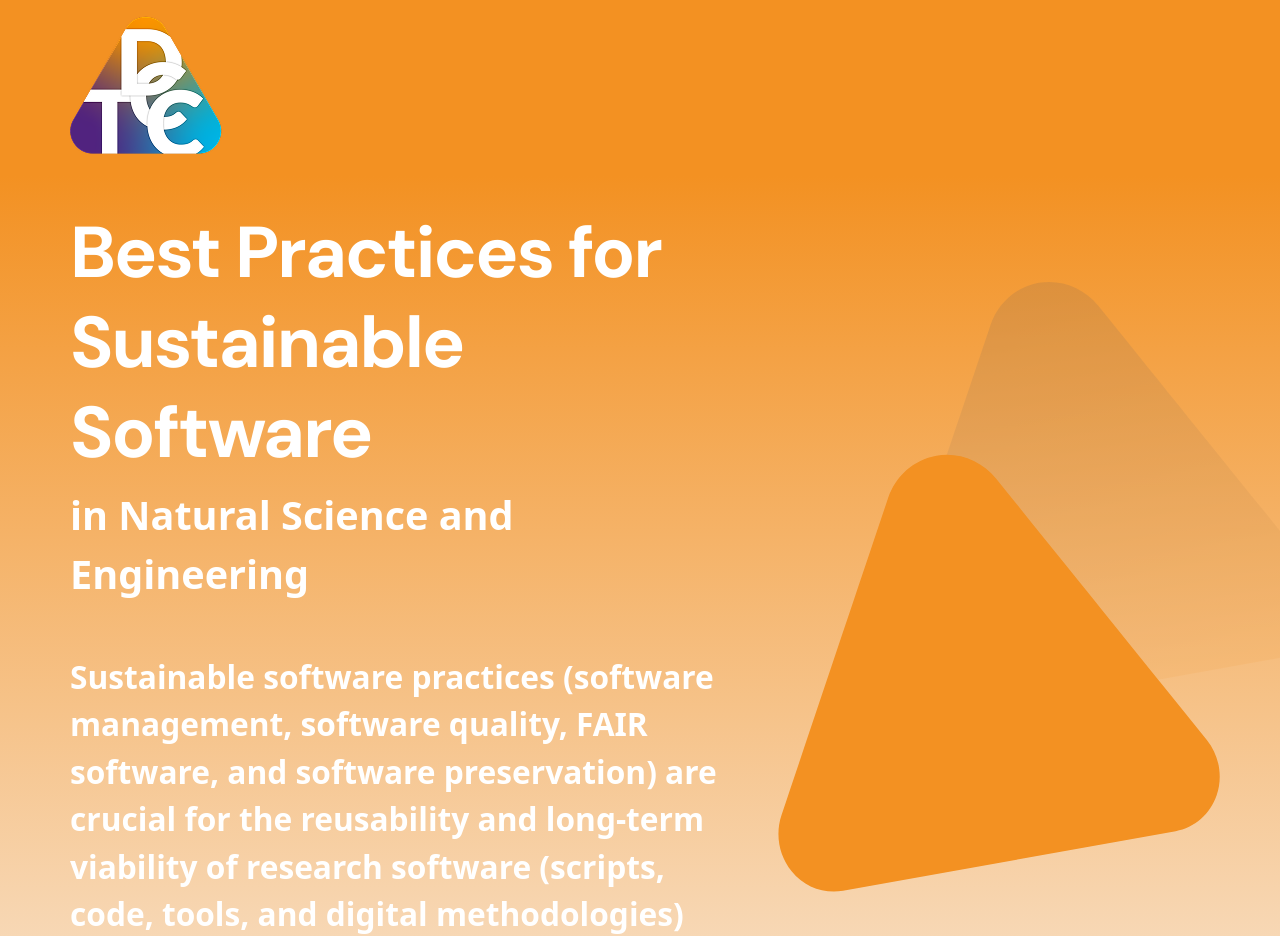
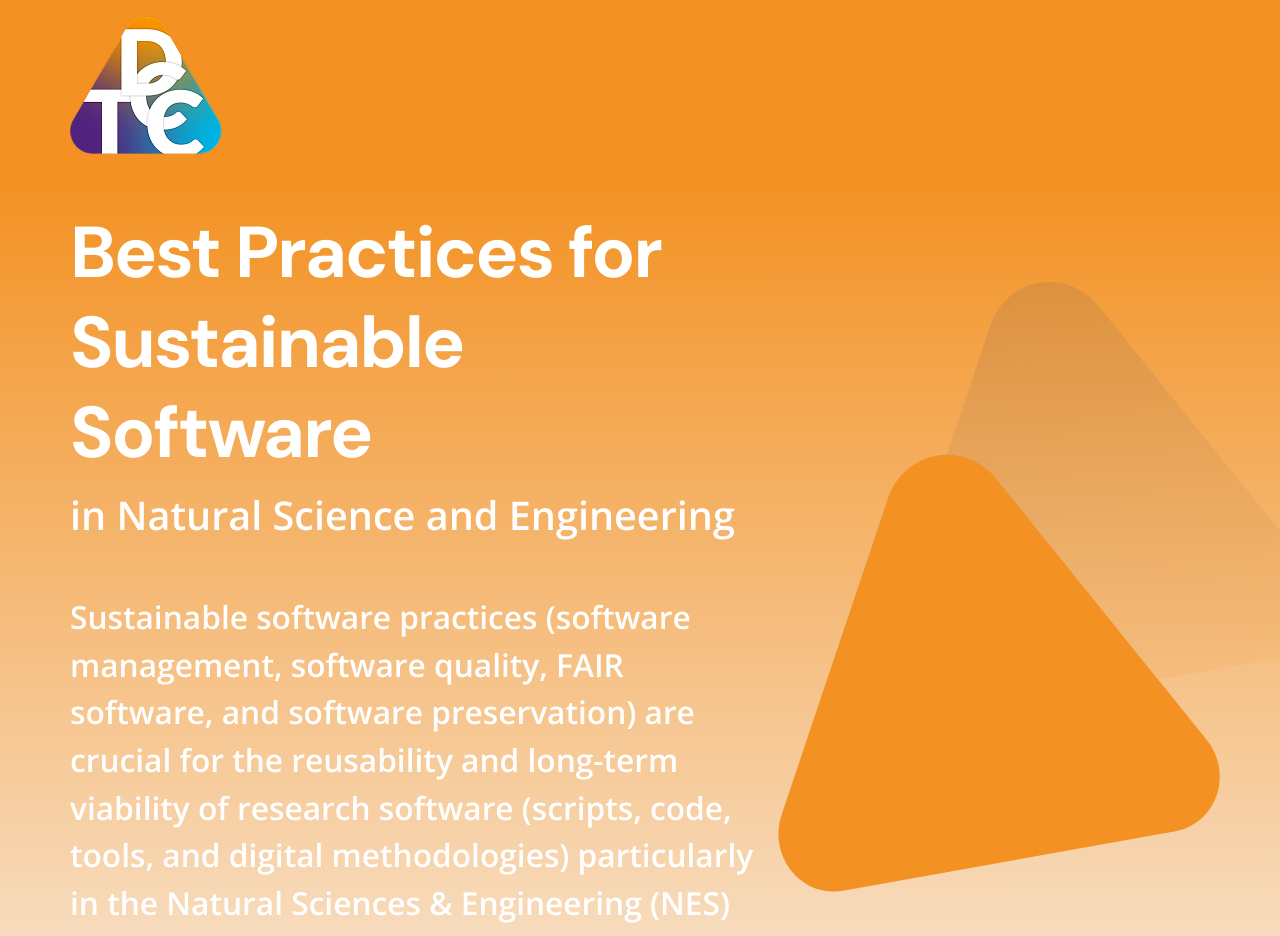
Before and after one commit to SS-NES/jekyll-theme-ss-nes, a Jekyll site: the page built from index.md, in a window 1280 px wide. Shown: the top 936 px of the page. Built offline with Jekyll 4.4.1, drawn with Linux system fonts in a browser that asks for light colours.

Commit message:
Reorder font stack for sans-serif to prioritize "Open Sans" and "Helvetica Neue"

```diff
--- a/_sass/_variables.scss
+++ b/_sass/_variables.scss
@@ -40,7 +40,7 @@ $body-color:                  $primary-color !default;
 $body-bg:                     $bg-color-alt !default;
 
 // Typography
-$font-family-sans-serif:      system-ui, -apple-system, "Open Sans", "Helvetica Neue", Helvetica, Arial, sans-serif !default;
+$font-family-sans-serif:      "Open Sans", "Helvetica Neue", system-ui, -apple-system, Helvetica, Arial, sans-serif !default;
 $font-family-sans-serif-alt:  "DM Sans", "Helvetica Neue", Helvetica, Arial, sans-serif !default;
 $font-family-monospace:       Menlo, Monaco, Consolas, "Liberation Mono", "Courier New", monospace !default;
 
```
